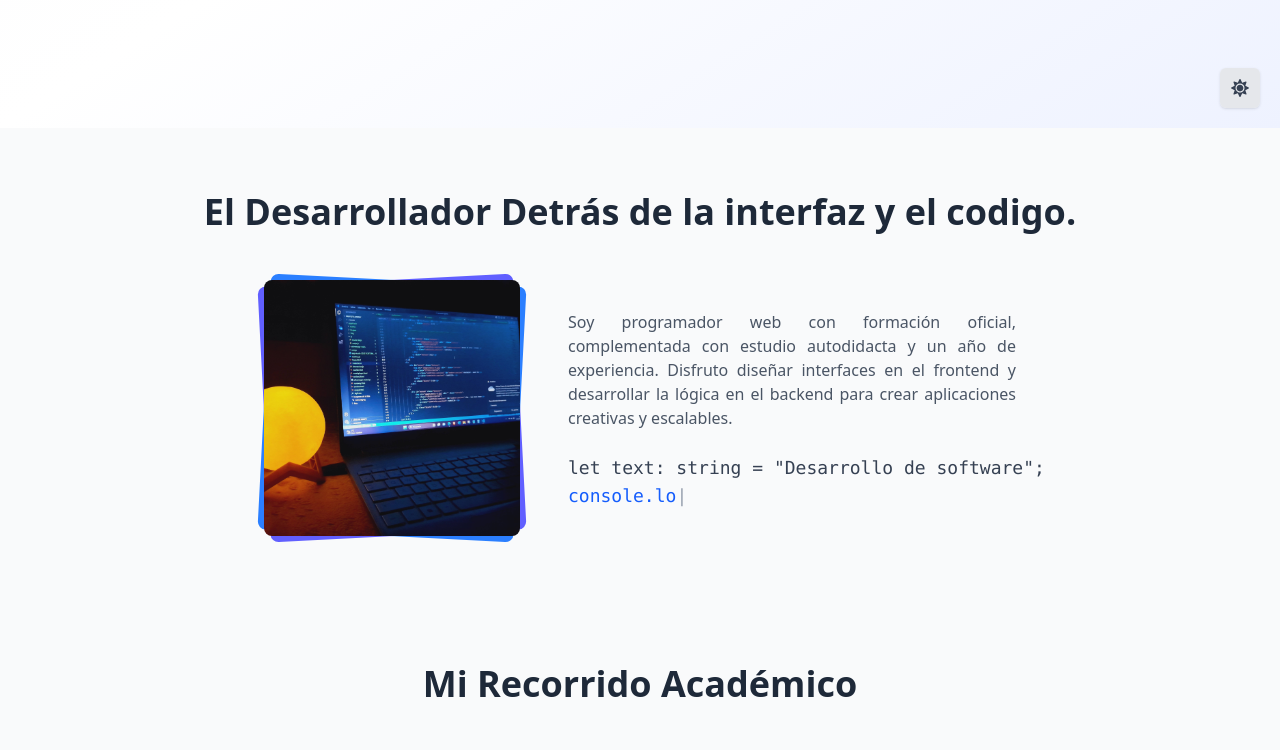
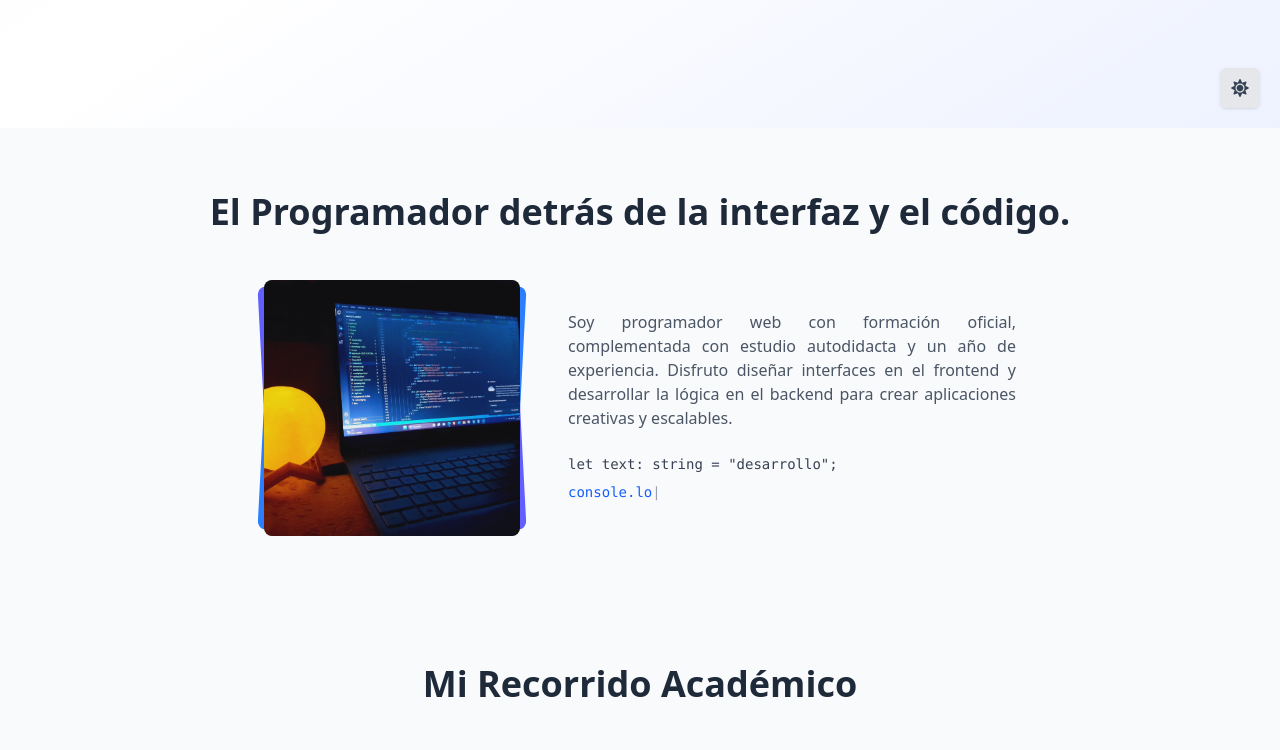
Before and after one commit to OliverMp28/portfolio, a React (Vite) app in the folder v1/: page / in a window 1280 px wide. Shown: the part 672-1422 px from the top of the page. Built offline with nearby package versions, Linux system fonts and the light colour scheme.

Commit message:
se corrrige bug de desbordamiento

```diff
--- a/v1/src/sections/AboutMe.jsx
+++ b/v1/src/sections/AboutMe.jsx
@@ -36,11 +36,11 @@ const Typewriter = ({ texts, varDecls, prefix = '', speed = 150 }) => {
   }, []);
 
   return (
-    <div className="w-full max-w-md">
-      <div className="h-6 mb-1 font-mono text-gray-700 dark:text-gray-300 whitespace-nowrap">
+    <div className="w-full overflow-hidden min-w-0 text-sm">
+      <div className="h-6 mb-1 font-mono text-gray-700 dark:text-gray-300 truncate">
         {varDecls[textIndex]}
       </div>
-      <div className="h-6 font-mono">
+      <div className="h-6 font-mono truncate">
         <span className="text-green-600 dark:text-green-300">{prefix}</span>
         <span className="text-blue-600 dark:text-blue-400">{texts[textIndex].substring(0, charIndex)}</span>
         <span className="text-gray-400">{blink ? '|' : ''}</span>
@@ -58,12 +58,12 @@ Typewriter.propTypes = {
 
 const AboutMe = () => {
   return (
-    <section id="sobre-mi" className="py-16 bg-gray-50 dark:bg-gray-900 scroll-reveal">
+    <section id="sobre-mi" className="py-16 bg-gray-50 dark:bg-gray-900 scroll-reveal overflow-x-hidden">
       <div className="container mx-auto px-4">
         <h2 className="text-4xl font-bold text-center text-gray-800 dark:text-white mb-12">
-          El Desarrollador Detrás de la interfaz y el codigo.
+          El Programador detrás de la interfaz y el código.
         </h2>
-        <div className="flex flex-col md:flex-row items-center justify-center gap-12">
+        <div className="flex flex-col md:flex-row items-center justify-center gap-12 overflow-hidden">
           <div className="w-64 h-64 relative">
             <div className="w-full h-full bg-blue-500 dark:bg-blue-700 rounded-lg transform rotate-3 absolute top-0 left-0"></div>
             <div className="w-full h-full bg-indigo-500 dark:bg-indigo-700 rounded-lg transform -rotate-3 absolute top-0 left-0"></div>
@@ -72,11 +72,11 @@ const AboutMe = () => {
               className="w-full h-full object-cover rounded-lg relative z-10"
             />
           </div>
-          <div className="max-w-md">
-            <p className="text-gray-600 dark:text-gray-200 mb-6 text-justify">
+          <div className="w-full max-w-md min-w-0 md:flex-1">
+            <p className="text-gray-600 dark:text-gray-200 mb-6 text-justify break-words">
               Soy programador web con formación oficial, complementada con estudio autodidacta y un año de experiencia. Disfruto diseñar interfaces en el frontend y desarrollar la lógica en el backend para crear aplicaciones creativas y escalables.
             </p>
-            <div className="mt-4 font-mono text-gray-700 dark:text-gray-300 text-lg">
+            <div className="mt-4 font-mono text-gray-700 dark:text-gray-300 text-base w-full overflow-hidden min-w-0">
               <Typewriter
                 texts={[
                   'System.out.println(text);',
@@ -85,7 +85,7 @@ const AboutMe = () => {
                 ]}
                 varDecls={[
                   'String text = "Mira mis proyectos";',
-                  'let text: string = "Desarrollo de software";',
+                  'let text: string = "desarrollo";',
                   '$text = "Programador web";'
                 ]}
                 speed={90}
```
